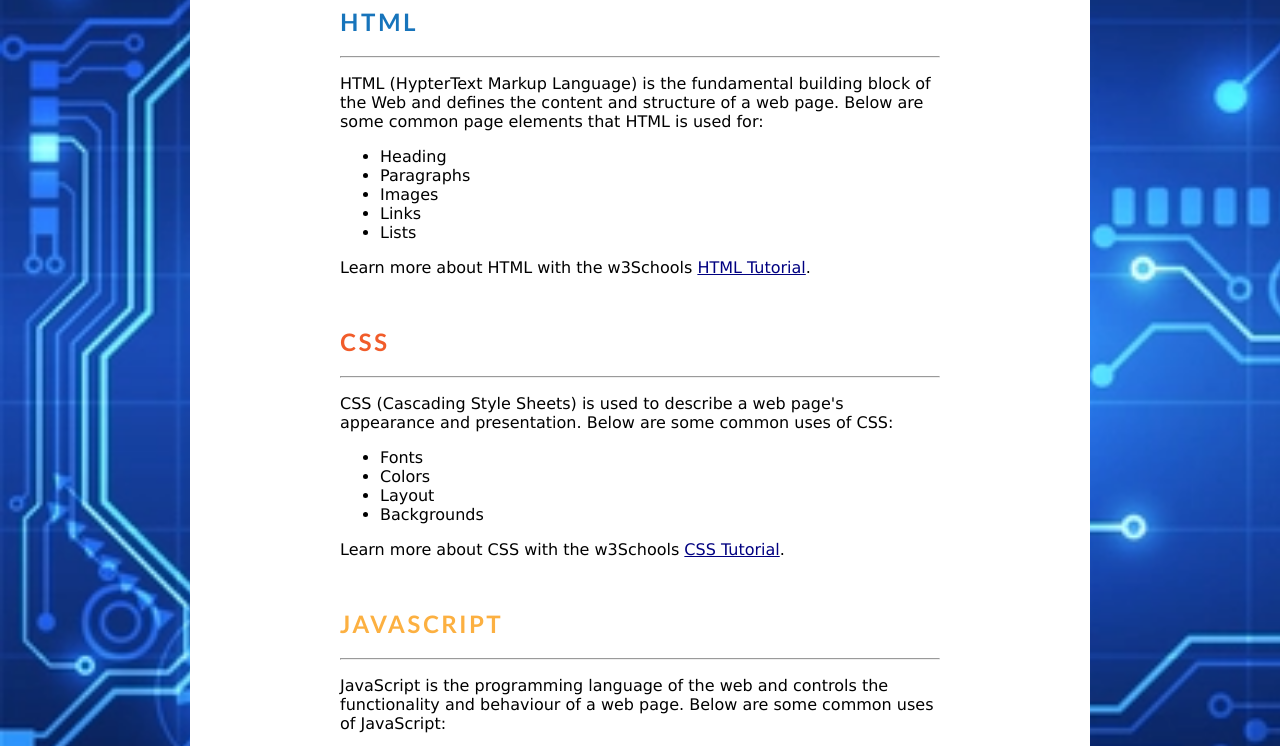
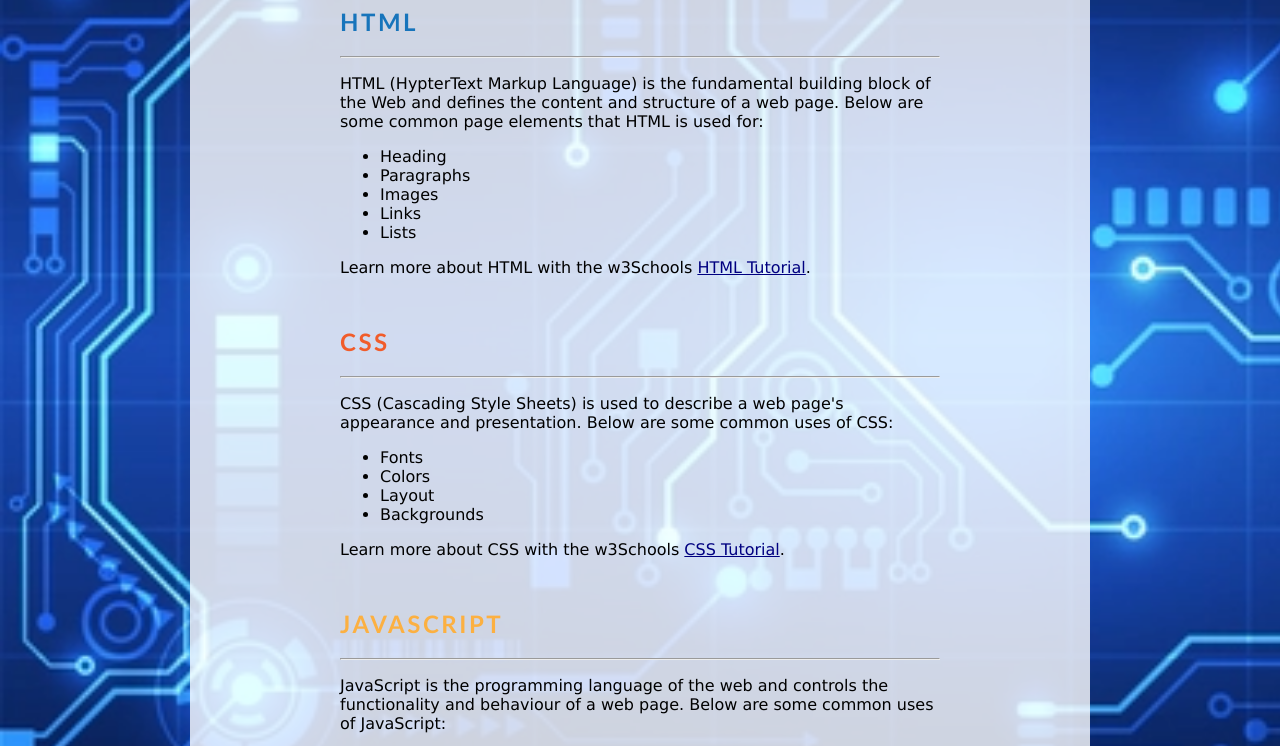
Before and after one commit to sam-omo/Web-Tech-Lesson, a plain HTML site: page index.html in a window 1280 px wide. Shown: the part 355-1101 px from the top of the page. Drawn offline with Linux system fonts and the light colour scheme.

Commit message:
Add files via upload

```diff
--- a/style.css
+++ b/style.css
@@ -11,7 +11,7 @@ body {
   padding-left: 150px;
   padding-right: 150px;
   padding-bottom: 50px;
-  background-color: white;
+  background-color: rgba(255, 255, 255, 0.8);
   border-radius: 10px;
 }
 
```
